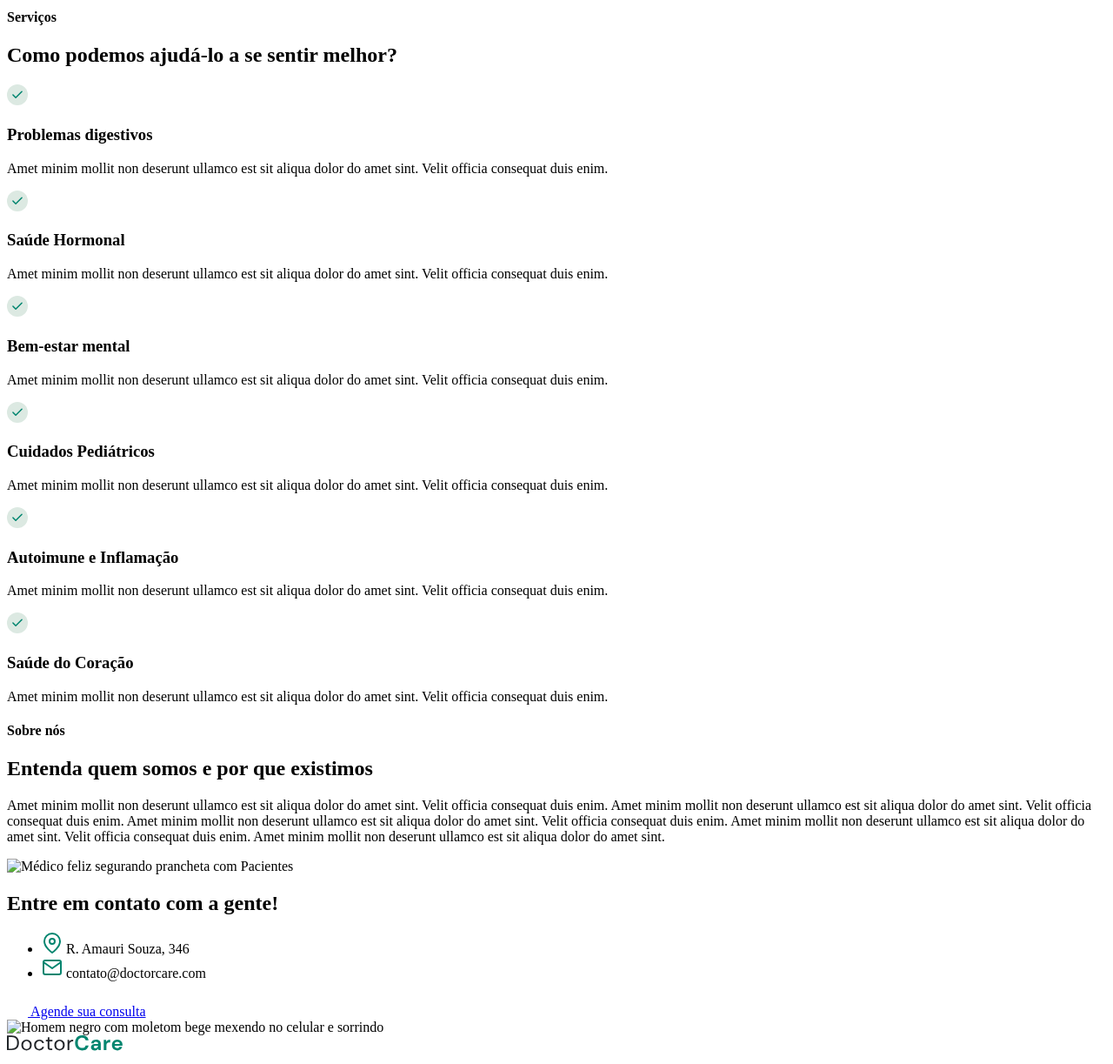
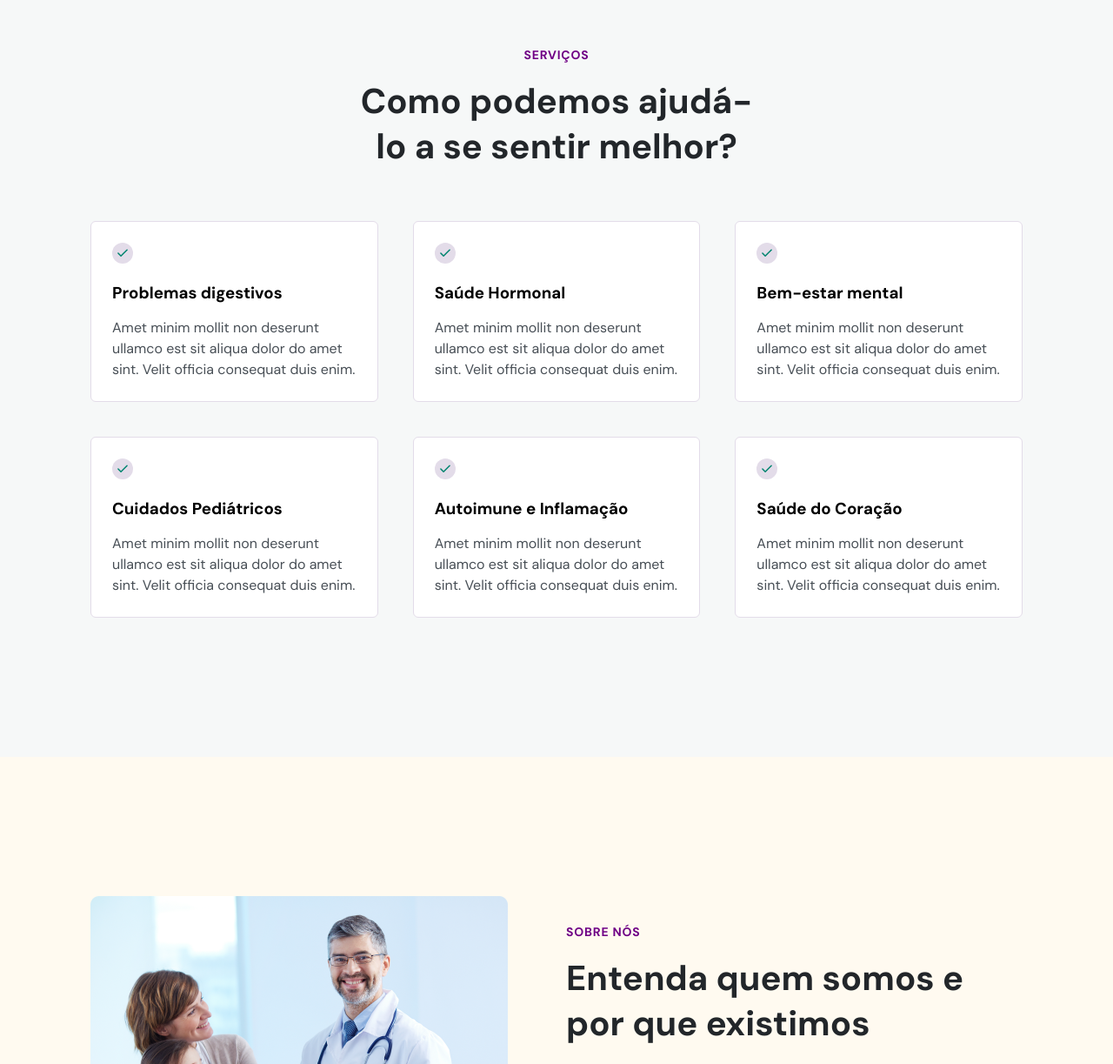
Before and after one commit to mateusaffonso/NLWRETURNORIGIN, a plain HTML site: page index.html in a window 1280 px wide. Shown: the part 726-1949 px from the top of the page at 87% size. Drawn offline with nearby package versions, Linux system fonts and the light colour scheme; the site is published under a folder, as on GitHub Pages, so addresses that start at the root find nothing.

Commit message:
ajuste de links relativos

```diff
--- a/index.html
+++ b/index.html
@@ -5,7 +5,7 @@
     <meta name="viewport" content="width=device-width, initial-scale=1.0" />
     <title>DoctorCare</title>
 
-    <link rel="stylesheet" href="/style.css" />
+    <link rel="stylesheet" href="./style.css" />
 
     <link rel="preconnect" href="https://fonts.googleapis.com" />
     <link rel="preconnect" href="https://fonts.gstatic.com" crossorigin />
@@ -261,7 +261,7 @@
         <div class="col-b">
 
           <img
-            src="/assets/mulher-negra-com-moletom-verde-com-as-maos-no-peito-e-sorrindo.png"
+            src="./assets/mulher-negra-com-moletom-verde-com-as-maos-no-peito-e-sorrindo.png"
             alt="Foto de mulher negra com moletom verde com as duas mãos no peito e sorrindo"
           />
         </div>
@@ -466,7 +466,7 @@
 
         <div class="col-b">
 
-          <img src="/assets/happy-doctor-holding-a-clipboard-with-patients.png" alt="Médico feliz segurando prancheta com Pacientes ">
+          <img src="./assets/happy-doctor-holding-a-clipboard-with-patients.png" alt="Médico feliz segurando prancheta com Pacientes ">
 
         </div>
 
@@ -524,7 +524,7 @@
 
         <div class="col-b">
 
-          <img src="/assets/homem-negro-com-moletom-bege-mexendo-no-celular-e-sorrindo.png" alt="Homem negro com moletom bege mexendo no celular e sorrindo">
+          <img src="./assets/homem-negro-com-moletom-bege-mexendo-no-celular-e-sorrindo.png" alt="Homem negro com moletom bege mexendo no celular e sorrindo">
 
 
         </div>
@@ -697,6 +697,6 @@
 
     <!-- ScrollReaveal Lib -->
     <script src="https://unpkg.com/scrollreveal"></script>
-    <script src="/main.js"></script>
+    <script src="./main.js"></script>
   </body>
 </html>
```
